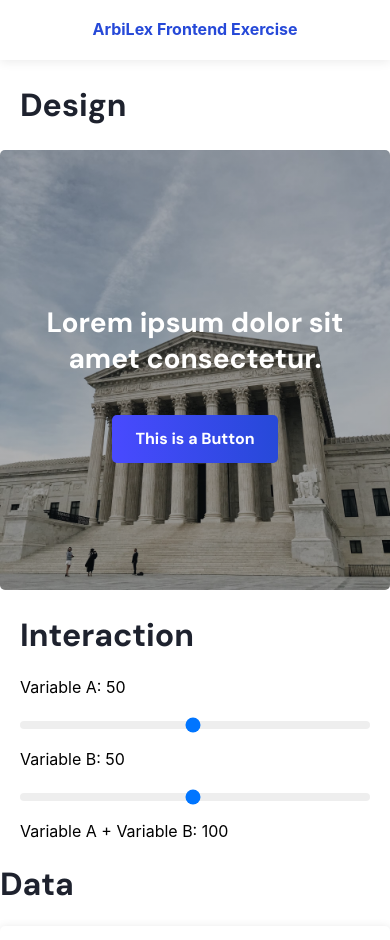
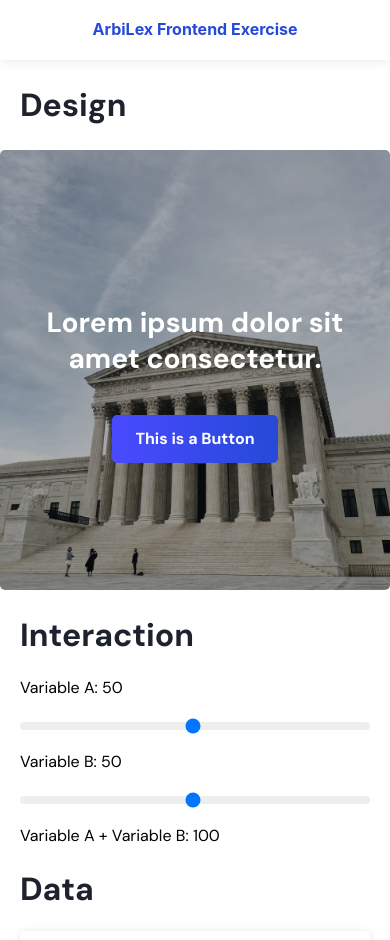
Before and after one commit to David7Mejia/figmaDesignChallenge, a React (Create React App) app: page / in a window 390 px wide. Shown: the top 940 px of the page. Built offline with nearby package versions, Linux system fonts and the light colour scheme; no server answers.

Commit message:
iphone design and responsive

```diff
--- a/src/components/Data/index.js
+++ b/src/components/Data/index.js
@@ -43,7 +43,7 @@ const Data = () => {
 // console.log(casesData, justiceData)
 
   return (
-    <div>
+    <div className='data-section'>
       <h1 className="section-title" id="data-title">
         Data
       </h1><div className='data-content-holder'>
--- a/src/components/Design/Design.css
+++ b/src/components/Design/Design.css
@@ -8,7 +8,7 @@
   height: 37.5rem;
 }
 
-.lorem{
+.lorem {
   display: none;
 }
 
@@ -58,7 +58,7 @@
   background: linear-gradient(266.33deg, #2649d8 0%, #494aff 99.63%);
   border-radius: 5px;
   width: 166px;
-  height: 48px!important;
+  height: 48px !important;
 
   font-family: "DM Sans", sans-serif;
   font-weight: 700;
@@ -85,6 +85,10 @@
 
 }
 
+.interaction-section{
+  font-family: "Dm Sans", sans-serif;
+}
+
 #design-small-text {
   /* ! */
   width: 99%;
@@ -102,7 +106,7 @@
 
 #design-big-text {
   /* ! */
-  position:relative;
+  position: relative;
   line-height: 3.9rem;
   width: 80%;
   /* height: 124px; */
@@ -113,11 +117,12 @@
 }
 
 @media (max-width: 1454px) {
-  #design-big-text{
+  #design-big-text {
 
     line-height: 100%;
     /* font-size: 45px; */
   }
+
   #design-small-text {
 
     line-height: 130%;
@@ -126,36 +131,61 @@
 
 }
 
-@media(max-width: 730px){
-  .design-content{
+@media(max-width: 730px) {
+  .design-content {
     display: flex;
     flex-direction: column;
+    justify-content: center;
+    align-items: center;
   }
-  .design-section{
+
+  .design-section {
     margin-top: 24px;
   }
 
-  .design-picture{
+  #lorem-content{
+   padding: 0 20px;
+
+    height: 100%;
+
+  }
+
+  .design-picture {
     width: 100%;
     height: 123%;
     min-height: 440px;
     min-width: 0;
   }
 
-  .design-text{
+  .design-text {
     width: 100%;
     height: 100%;
-    margin: 0;
+    /* margin: 0; */
+    padding-top: 10px;
+    margin-left: 40px;
+    margin-right: 40px;
+    /* padding-right: 20px; */
+  }
+
+  .interaction-section,
+  .data-section {
+    margin-left: 20px;
+    margin-right: 20px;
+  }
+
+  #design-title {
+    margin-left: 20px;
   }
 }
 
 
 
-@media (max-width: 580px){
-  #design-small-text{
+@media (max-width: 580px) {
+  #design-small-text {
     display: none;
   }
-  .lorem{
+
+  .lorem {
     width: 350px;
     display: block;
     font-size: 28px;
@@ -165,53 +195,70 @@
     color: #FFFFFF;
     font-weight: 700;
   }
-  .lorem-ipsum{
+
+  .lorem-ipsum {
     display: none;
   }
-  #hide-button{
+
+  #hide-button {
     display: block
   }
+
   #show-button {
     display: none;
   }
-  .design-content{
+
+  .design-content {
     height: 440px;
   }
-  .design-text{
+
+  .design-text {
     display: none;
   }
-  .design-section{
+
+  .design-section {
     margin-bottom: 0;
   }
-  #interaction-title{
+
+  #interaction-title {
     margin-top: 24px;
   }
 
-  .interaction-section{
-    margin-left:20px;
-    margin-right:20px;
+  .interaction-section,
+  .data-section {
+    margin-left: 20px;
+    margin-right: 20px;
   }
 
-  #design-title{
+  #design-title {
     margin-left: 20px;
   }
+
+  .data-section {
+    height: 600px
+  }
+
 }
-@media(max-width: 1020px){
+
+@media(max-width: 1020px) {
+
   /* #design-small-text {
     font-size: 100%;
   }
   #design-big-text{
     font-size: 30px;
   } */
-  .design-text-content{
+  .design-text-content {
     margin: 0;
     padding: 10px;
   }
-  #design-small-text{
+
+  #design-small-text {
     margin-top: 0;
     margin-bottom: 5px;
   }
-  .design-button{
+
+  .design-button {
     margin-top: 10px;
     display: block;
     /* position: relative; */
--- a/src/components/Design/index.js
+++ b/src/components/Design/index.js
@@ -13,7 +13,7 @@ const Design = () => {
           <button className="design-button" id='hide-button'>This is a Button</button>
         </div>
         <div className="design-text">
-          <div className="design-text-content">
+          <div className="design-text-content" id='lorem-content'>
             <p className="lorem-ipsum" id="design-big-text">
               Lorem ipsum dolor sit amet consectetur.
             </p>
```
Also changed, not shown: src/components/Data/Data.css (line endings or trailing spaces).
